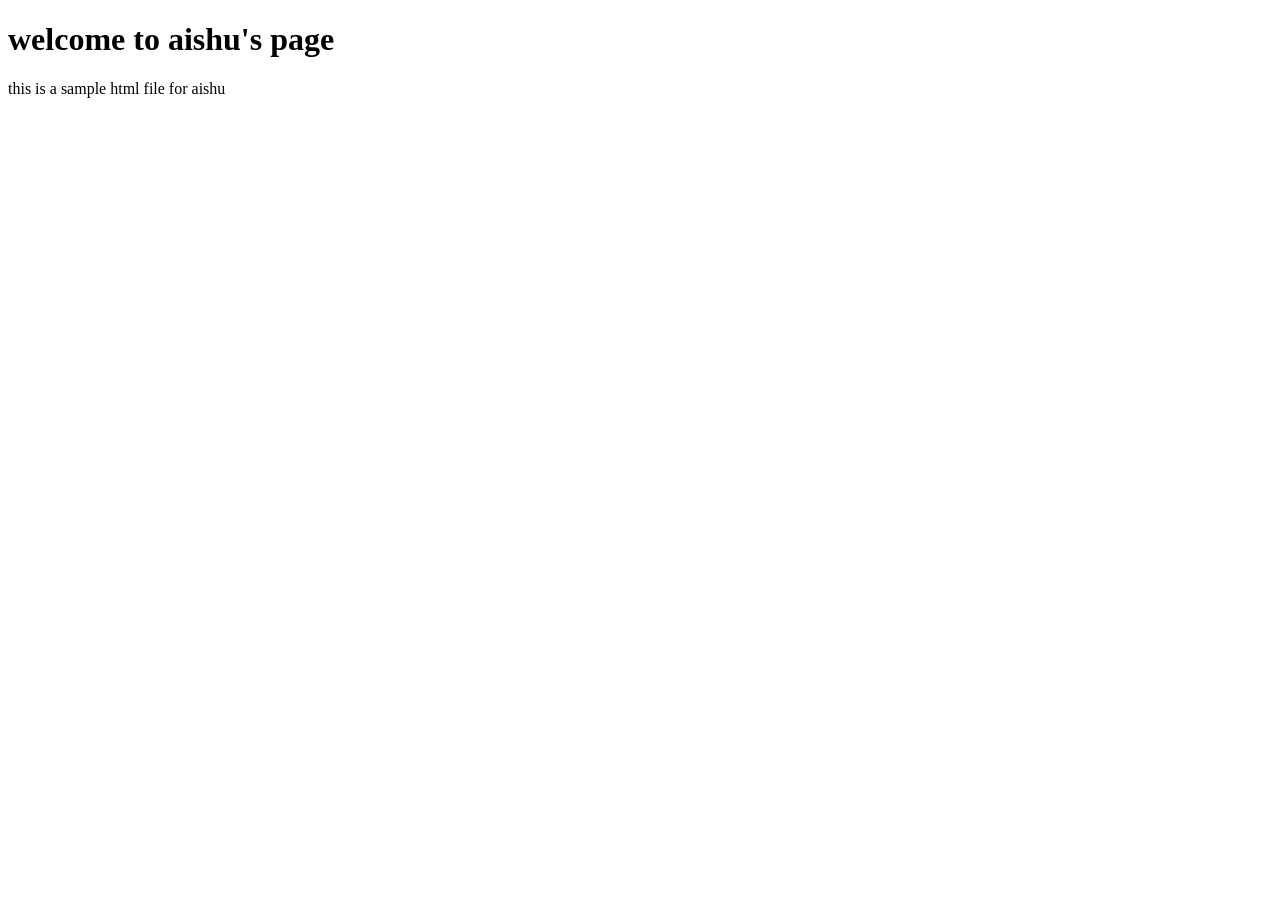
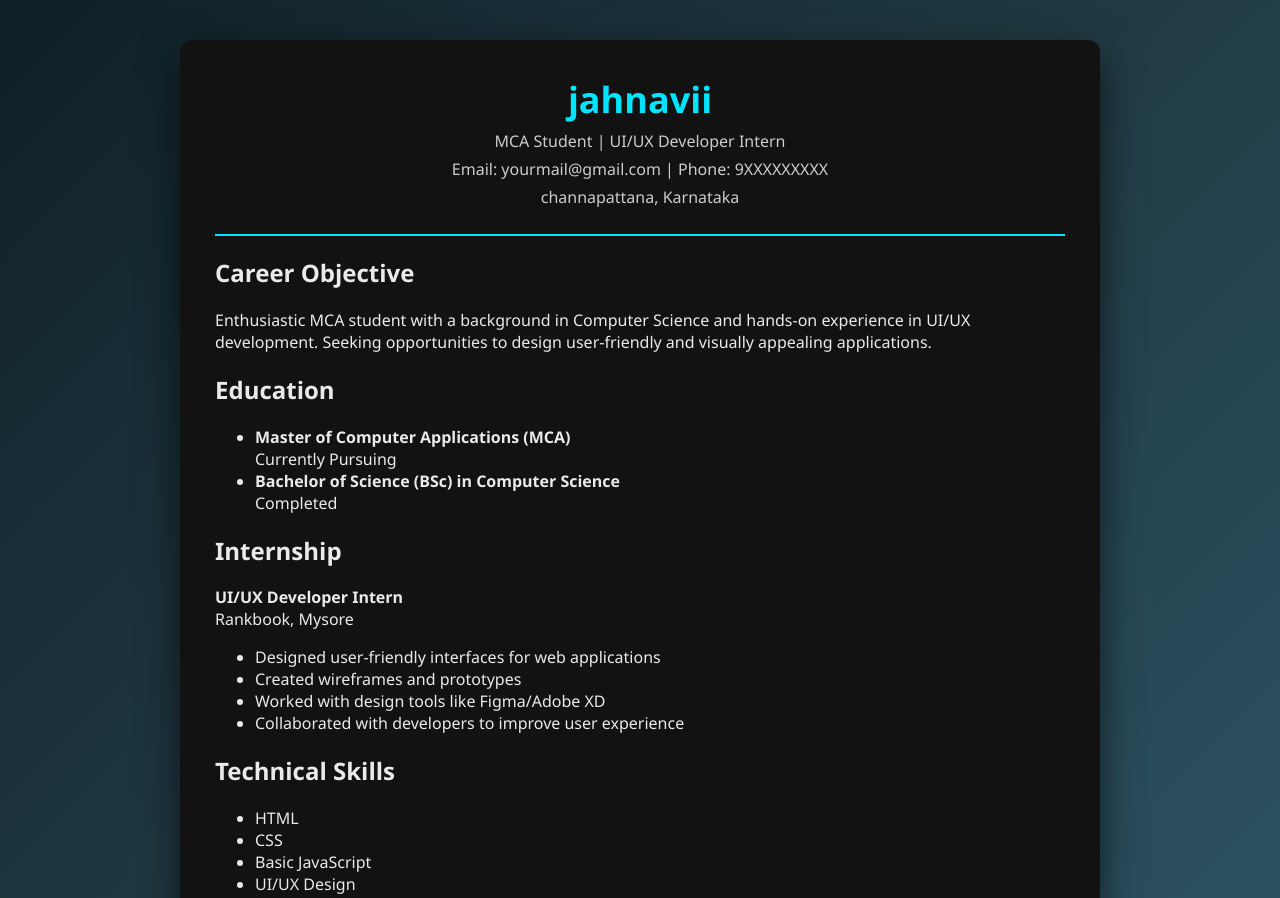
Before and after one commit to aishujaanu/portfolio-aishu, a plain HTML site: page index.html in a window 1280 px wide. Shown: the top 898 px of the page. Before the commit the page ends 800 px from the top, so only its background shows below. Drawn offline with Linux system fonts and the light colour scheme.

Commit message:
updated index html

```diff
--- a/index.html
+++ b/index.html
@@ -1,15 +1,61 @@
-
 <!DOCTYPE html>
 <html lang="en">
 <head>
     <meta charset="UTF-8">
-    <meta name="viewport" content="width=device-width, initial-scale=1.0">
-    <title>Aishu</title>
-
+    <title>Student CV</title>
+    <link rel="stylesheet" href="aishuu.css">
 </head>
 <body>
-    <h1>welcome to aishu's page</h1>
-    <p>this is a sample html file for aishu</p>
 
-</body>
-</html>
+<div class="cv-container">
+    <header>
+        <h1>jahnavii</h1>
+        <p>MCA Student | UI/UX Developer Intern</p>
+        <p>Email: yourmail@gmail.com | Phone: 9XXXXXXXXX</p>
+        <p>channapattana, Karnataka</p>
+    </header>
+
+    <section>
+        <h2>Career Objective</h2>
+        <p>
+            Enthusiastic MCA student with a background in Computer Science and hands-on experience
+            in UI/UX development. Seeking opportunities to design user-friendly and visually
+            appealing applications.
+        </p>
+    </section>
+
+    <section>
+        <h2>Education</h2>
+        <ul>
+            <li>
+                <strong>Master of Computer Applications (MCA)</strong><br>
+                Currently Pursuing
+            </li>
+            <li>
+                <strong>Bachelor of Science (BSc) in Computer Science</strong><br>
+                Completed
+            </li>
+        </ul>
+    </section>
+
+    <section>
+        <h2>Internship</h2>
+        <p>
+            <strong>UI/UX Developer Intern</strong><br>
+            Rankbook, Mysore
+        </p>
+        <ul>
+            <li>Designed user-friendly interfaces for web applications</li>
+            <li>Created wireframes and prototypes</li>
+            <li>Worked with design tools like Figma/Adobe XD</li>
+            <li>Collaborated with developers to improve user experience</li>
+        </ul>
+    </section>
+
+    <section>
+        <h2>Technical Skills</h2>
+        <ul class="skills">
+            <li>HTML</li>
+            <li>CSS</li>
+            <li>Basic JavaScript</li>
+            <li>UI/UX Design</li>
```
